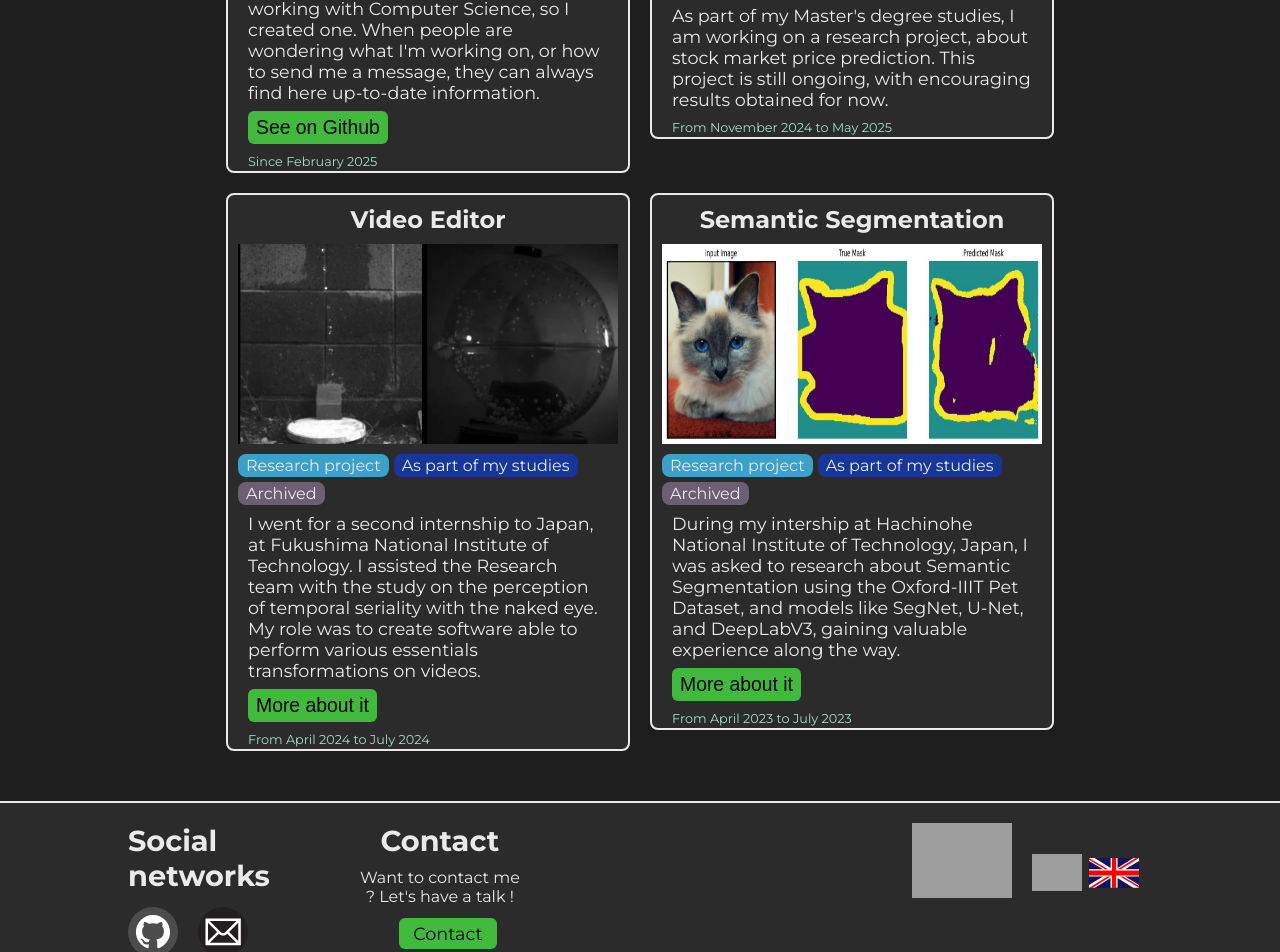
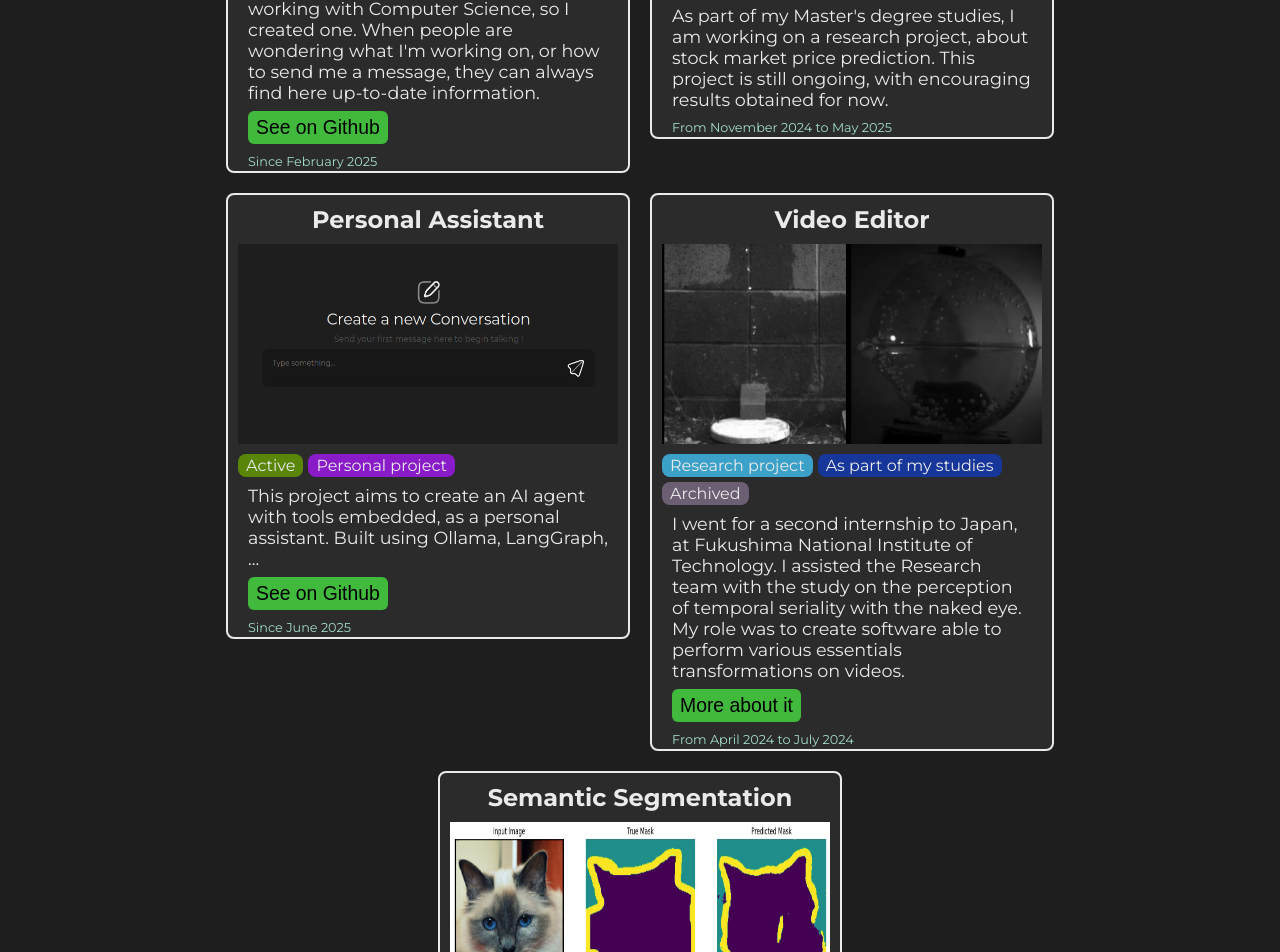
Before and after one commit to LJ5O/website, a Vue app: page / in a window 1280 px wide. Shown: the part 3677-4629 px from the top of the page. Built offline with nearby package versions, Linux system fonts and the light colour scheme; grey boxes are pictures that could not be loaded.

Commit message:
New Assitant project

```diff
--- a/src/assets/localization/en/localization.json
+++ b/src/assets/localization/en/localization.json
@@ -68,6 +68,12 @@
           "desc": "A personal website is a must-have when working with Computer Science, so I created one. When people are wondering what I'm working on, or how to send me a message, they can always find here up-to-date information.",
           "button_text": "See on Github",
           "date": "Since February 2025"
+        },
+        "ia_assistant":{
+          "title": "Personal Assistant",
+          "desc": "This project aims to create an AI agent with tools embedded, as a personal assistant. Built using Ollama, LangGraph, ...",
+          "button_text": "See on Github",
+          "date": "Since June 2025"
         }
       },
       "tags":{
--- a/src/assets/localization/fr/localization.json
+++ b/src/assets/localization/fr/localization.json
@@ -68,6 +68,12 @@
           "desc": "Il est indispensable d'avoir un site personnel en évoluant dans le milieu de l'Informatique. Pour voir sur quoi je travaille, ou comment m'envoyer un message, il y aura toujours ici des informations à jour.",
           "button_text": "Voir sur Github",
           "date": "Depuis février 2025"
+        },
+        "ia_assistant":{
+          "title": "Assistant personnel",
+          "desc": "Le but de ce projet est d'avoir un moyen d'utiliser un agent IA ayant accès à de nombreux outils comme un assistant personnel. Construit en utilisant Ollama, LangGraph, ect...",
+          "button_text": "Voir sur Github",
+          "date": "Depuis juin 2025"
         }
       },
       "tags":{
--- a/src/components/home/projects.vue
+++ b/src/components/home/projects.vue
@@ -41,6 +41,7 @@
     import videoEditorImg from '@/assets/img/video_sample.png';
     import tradingAiImg from '@/assets/img/trading_ai.png';
     import thisWebsiteImg from '@/assets/img/this_website.png';
+    import assistantImg from '@/assets/img/assistant_new_talk.png';
 
     import {useI18n} from 'vue-i18n';
     const i18n = useI18n();
@@ -108,6 +109,18 @@
             {title:i18n.t("home.projects.tags.school"), colour:tagsColours.school}
         ],
         date: i18n.t("home.projects.project.trading_ai.date")
+    },{
+        picture: assistantImg,
+        title: i18n.t("home.projects.project.ia_assistant.title"),
+        desc:i18n.t("home.projects.project.ia_assistant.desc"),
+        buttonText:i18n.t("home.projects.project.ia_assistant.button_text"),
+        buttonLink:"https://github.com/LJ5O/Assistant",
+        localButton:false,
+        tags:[
+            {title:i18n.t("home.projects.tags.active"), colour:tagsColours.active},
+            {title:i18n.t("home.projects.tags.home"), colour:tagsColours.home}
+        ],
+        date: i18n.t("home.projects.project.ia_assistant.date")
     },{
         picture: videoEditorImg,
         title: i18n.t("home.projects.project.video_editor.title"),
```
Also changed, not shown: src/assets/img/assistant_new_talk.png (added).
